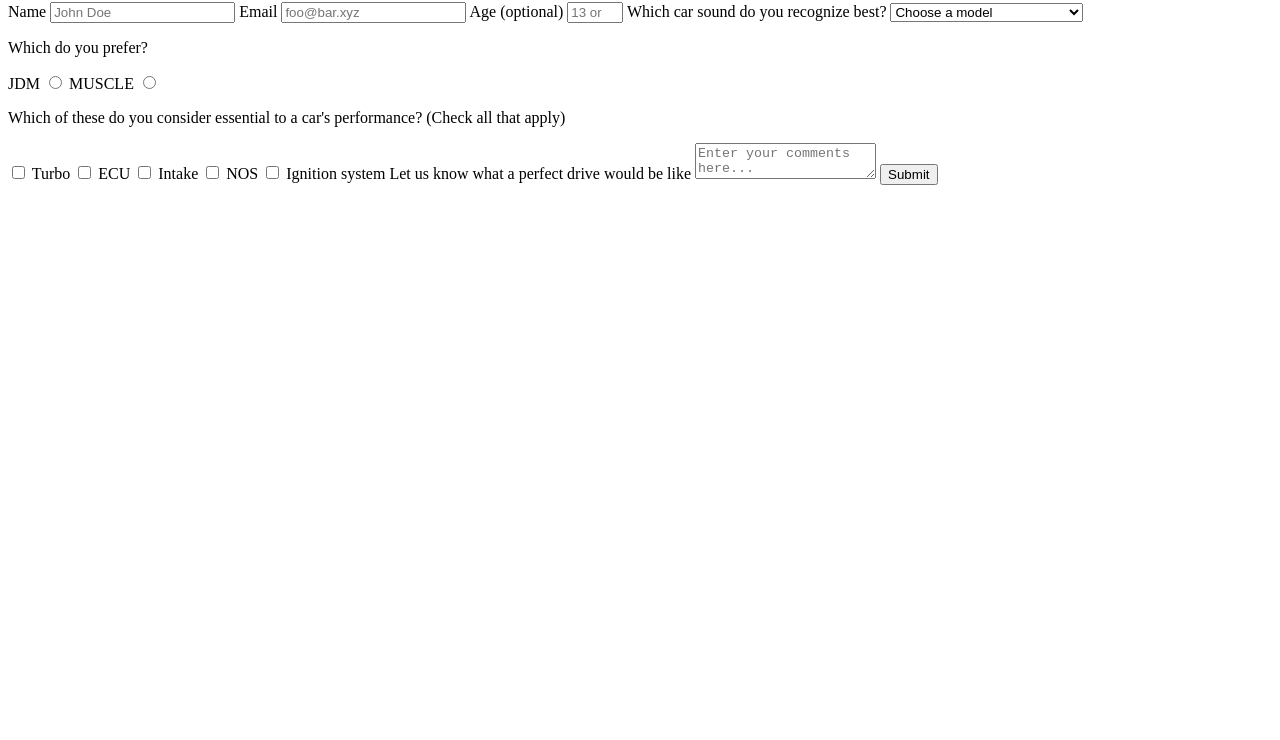
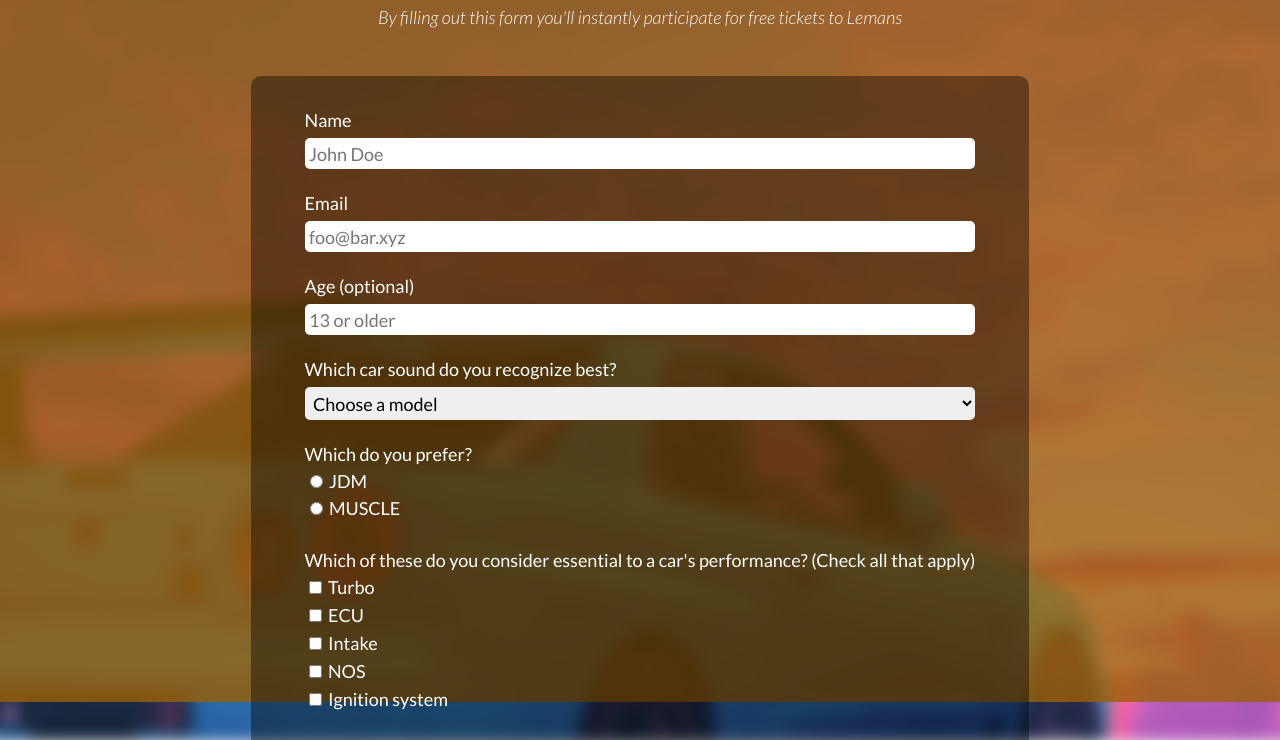
Before and after one commit to aaron-contreras/survey-form, a plain HTML site: page index.html in a window 1280 px wide. Shown: the part 98-838 px from the top of the page. Before the commit the page ends 800 px from the top, so only its background shows below. Drawn offline with Linux system fonts and the light colour scheme.

Commit message:
Finish page

```diff
--- a/index.html
+++ b/index.html
@@ -1,23 +1,44 @@
 <html>
     <head>
-        <!--<link rel="stylesheet" href="styles/reset.css" type="text/css"/>-->
+        <!--Google fonts-->
+        <link href="https://fonts.googleapis.com/css?family=Lato:300,300i,400,700&display=swap" rel="stylesheet">
+        <!--CSS Reset-->
+        <link rel="stylesheet" href="styles/reset.css" type="text/css"/>
         <link rel="stylesheet" href="styles/main.css" type="text/css"/>
+
         <meta charset="utf-8">
         <title>Survey Form</title>
     </head>
     <body>
+
+        <img id="background" src="images/background.jpg" alt="Wallpaper"/>
+        <div class="overlay" id="color"></div>
+        <div class="overlay" id="black"></div>
+
+        <header>
             <h1 id="title">Survey Form</h1>
-        <p id="description">By filling out this form you are contributing to the cure for COVID-19</p>
+            <p id="description"><em>By filling out this form you'll instantly participate for free tickets to Lemans</em></p>
+        </header>
+
+        <div id="flex-container">
+
         <form id="survey-form">
+
+            <div class="form-group">
                 <label id="name-label" for="name">Name</label>
                 <input type="text" id="name" required placeholder="John Doe"/>
+            </div>
 
+            <div class="form-group">
                 <label id="email-label" for="email">Email</label>
                 <input type="email" id="email" required placeholder="foo@bar.xyz"/>
+            </div>
 
+            <div class="form-group">
                 <label id="number-label" for="number">Age (optional)</label>
                 <input type="number" id="number" min="13" max="99" placeholder="13 or older"/>
-
+            </div>
+            <div class="form-group">
                 <label id="dropdown-label" for="dropdown">Which car sound do you recognize best?</label>
                 <select id="dropdown">
                     <option value="" disabled selected>Choose a model</option>
@@ -26,39 +47,58 @@
                     <option value="supra">Toyota Supra</option>
                     <option value="demon">Dodge Demon</option>
                     <option value="hellcat">Dodge Hellcat</option>
-                <option value="tesla">Tesla Model S (Just kidding!)</option>
+                    <option value="tesla" disabled>Tesla Model S (Just kidding!)</option>
                 </select>
+            </div>
 
-            <p>Which do you prefer?</p>
-            <label for="jdm">
+            <div class="form-group">
+                <p class="subtitle">Which do you prefer?</p>
+                <label class="make" for="jdm">
+
+                    <input type="radio" id="jdm" name="make" value="jdm"/>
                     JDM
-                <input type="radio" id="jdm" name="make" value="jdm"/>
                 </label>
-            <label for="muscle">
+                <label class="make"  for="muscle">
+
+                    <input type="radio" id="muscle" name="make" value="muscle"/>
                     MUSCLE
-                <input type="radio" id="muscle" name="make" value="muscle"/>
+                </label>
+            </div>
+
+            <div class="form-group">
+            <p class="subtitle">Which of these do you consider essential to a car's performance? (Check all that apply)</p>
+
+                <label for="turbo">
+                    <input type="checkbox" id="turbo" value="turbo" name="tune-ups"/>
+                    Turbo
+
                 </label>
 
-            <p>Which of these do you consider essential to a car's performance? (Check all that apply)</p>
+                <label for="ecu">
+                    <input type="checkbox" id="ecu" value="ecu" name="tune-ups"/>
+                    ECU
+                </label>
 
-            <input type="checkbox" id="turbo" value="turbo" name="tune-ups"/>
-            <label for="turbo">Turbo</label>
+                <label for="intake">
+                    <input type="checkbox" id="intake" value="intake" name="tune-ups"/>
+                    Intake
+                </label>
 
-            <input type="checkbox" id="ecu" value="ecu" name="tune-ups"/>
-            <label for="ecu">ECU</label>
+                <label for="nos">
+                    <input type="checkbox" id="nos" value="nos" name="tune-ups"/>
+                    NOS
+                </label>
 
-            <input type="checkbox" id="intake" value="intake" name="tune-ups"/>
-            <label for="intake">Intake</label>
+                <label for="ignition">
+                    <input type="checkbox" id="ignition" value="ignition" name="tune-ups"/>
+                    Ignition system
+                </label>
+            </div>
 
-            <input type="checkbox" id="nos" value="nos" name="tune-ups"/>
-            <label for="nos">NOS</label>
-
-            <input type="checkbox" id="ignition" value="ignition" name="tune-ups"/>
-            <label for="ignition">Ignition system</label>
-
+            <div class="form-group">
                 <label for="comments">Let us know what a perfect drive would be like</label>
                 <textarea id="comments" placeholder="Enter your comments here..."></textarea>
-
+            </div>
             <button id="submit" type="submit">Submit</button>
         </form>
     </body>
--- a/styles/main.css
+++ b/styles/main.css
@@ -0,0 +1,92 @@
+body {
+    font-family: "Lato", sans-serif;
+    font-size: 18px;
+    font-weight: 400;
+    color: white;
+    margin: 50px;
+}
+header {
+    text-align: center;
+    margin: 50px;
+}
+em {
+    font-style: italic;
+}
+label, .subtitle {
+    padding-bottom: 0.5em;
+}
+
+#title {
+    font-size: 2em;
+    font-weight: 700;
+    margin: 20px;
+}
+
+.overlay {
+    position: fixed;
+    top: 0;
+    left: 0;
+    width: 100%;
+    height: 100%;
+
+}
+#color {
+    background-color: rgba(252, 154, 5, 0.7);
+    z-index: -2;
+}
+#black {
+    background-color: rgba(0,0,0,0.3);
+    z-index: -1;
+}
+#flex-container {
+
+    display: flex;
+    flex-direction: column;
+    align-items: center;
+    background-color: rgba(0, 0, 0, 0.4);
+    width: 60%;
+    margin: 0 auto;
+    padding: 35px;
+    border-radius: 10px;
+}
+
+
+#background {
+    position: fixed;
+    top: -5%;
+    left: -5%;
+    width: 110%;
+    height: 110%;
+    z-index: -3;
+    filter: blur(8px);
+}
+
+
+#survey-form {
+    display: inherit;
+    flex-direction: column;
+}
+.form-group {
+    display: inherit;
+    flex-direction: inherit;
+    margin-bottom: 25px;
+}
+
+#submit {
+    padding: 15px;
+    background-color: #0446FE;
+}
+input, button, select,   textarea{
+    padding: 0.25em;
+    border: none;
+    font-family: inherit;
+    font-size: inherit;
+    border-radius: 5px;
+}
+button {
+    color: inherit;
+    font-weight: bold;
+}
+textarea {
+    resize: none;
+}
```
Also changed, not shown: images/background.jpg (added). Lines whose indentation alone changed are shown as unchanged.
